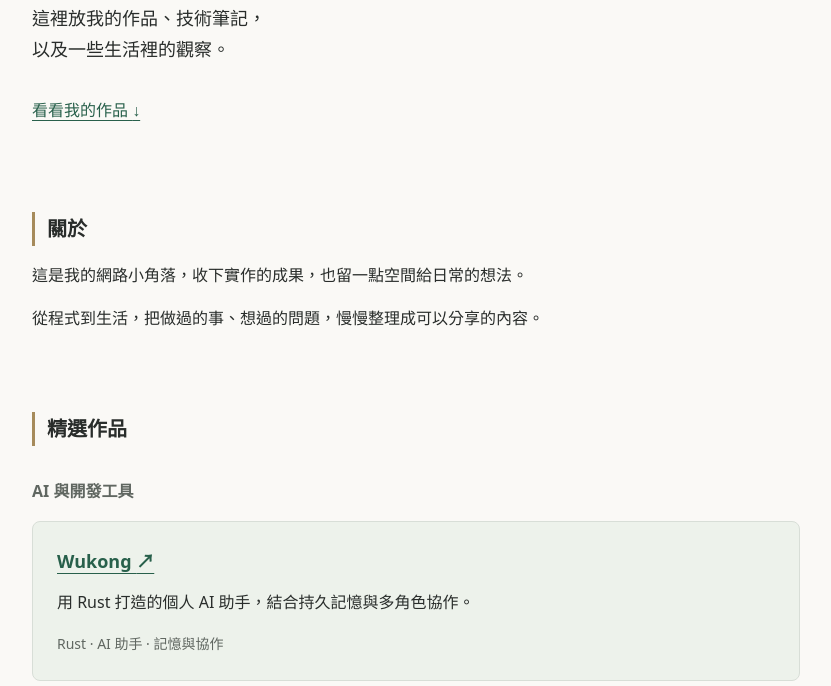
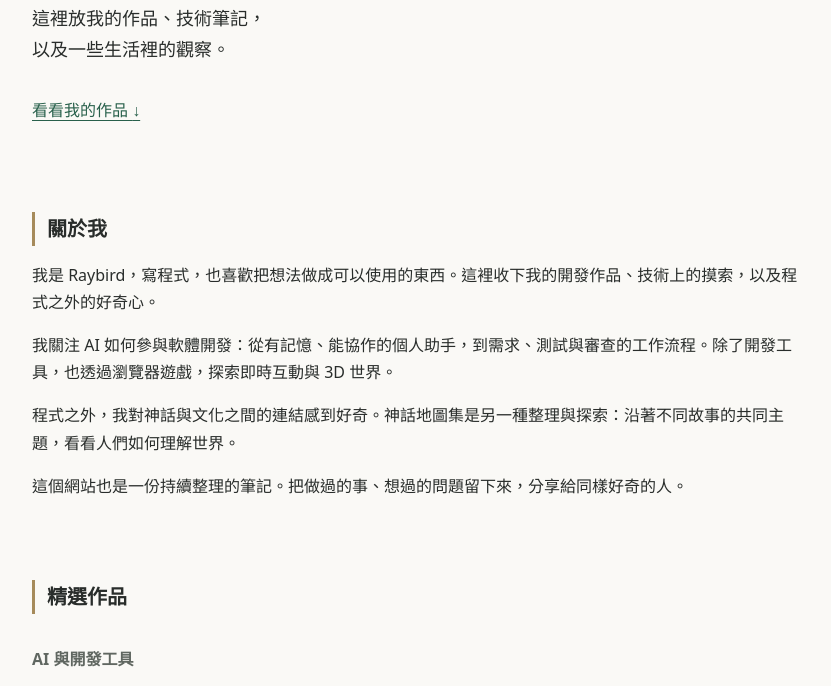
Before and after one commit to raybird/raybird.github.io, a plain HTML site: page index.html in a window 1280 px wide. Shown: the part 359-1045 px from the top of the page, without its empty margins (224-1055 px from the left). Drawn offline with Linux system fonts and the light colour scheme.

Commit message:
docs(site): 補充關於我的介紹

```diff
--- a/index.html
+++ b/index.html
@@ -29,9 +29,11 @@
       </section>
 
       <section id="about" aria-labelledby="about-title">
-        <h2 id="about-title">關於</h2>
-        <p>這是我的網路小角落，收下實作的成果，也留一點空間給日常的想法。</p>
-        <p>從程式到生活，把做過的事、想過的問題，慢慢整理成可以分享的內容。</p>
+        <h2 id="about-title">關於我</h2>
+        <p>我是 Raybird，寫程式，也喜歡把想法做成可以使用的東西。這裡收下我的開發作品、技術上的摸索，以及程式之外的好奇心。</p>
+        <p>我關注 AI 如何參與軟體開發：從有記憶、能協作的個人助手，到需求、測試與審查的工作流程。除了開發工具，也透過瀏覽器遊戲，探索即時互動與 3D 世界。</p>
+        <p>程式之外，我對神話與文化之間的連結感到好奇。神話地圖集是另一種整理與探索：沿著不同故事的共同主題，看看人們如何理解世界。</p>
+        <p>這個網站也是一份持續整理的筆記。把做過的事、想過的問題留下來，分享給同樣好奇的人。</p>
       </section>
 
       <section id="projects" aria-labelledby="projects-title">
```
